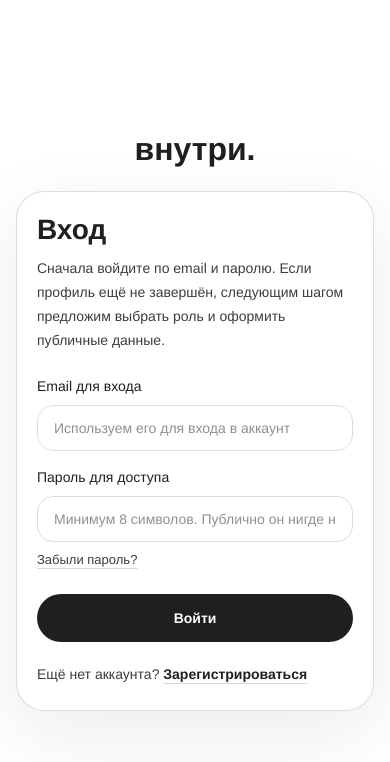
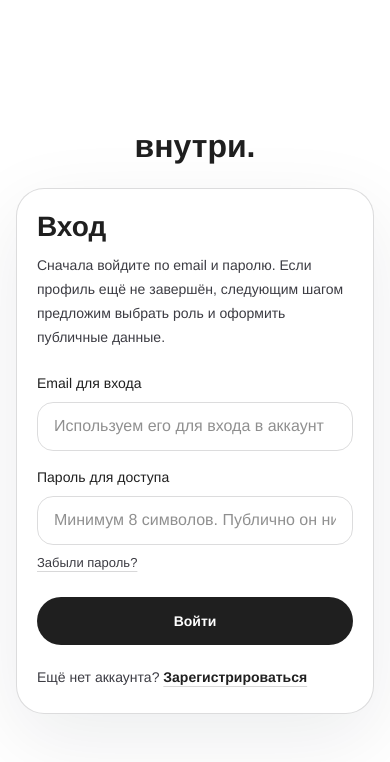
Before and after one commit to estenza/psy-prototype, a Next.js app: page /sign-in in a window 390 px wide. Shown: the top 762 px of the page. Built offline with nearby package versions, Linux system fonts and the light colour scheme; no server answers.

Commit message:
Fix mobile feed layout and input focus behavior

```diff
--- a/src/app/globals.css
+++ b/src/app/globals.css
@@ -17,7 +17,14 @@
 html,
 body {
   height: 100%;
-  overscroll-behavior-y: none;
+  overscroll-behavior-y: auto;
+}
+
+@media (min-width: 1024px) {
+  html,
+  body {
+    overscroll-behavior-y: none;
+  }
 }
 
 html {
@@ -66,6 +73,15 @@ textarea,
 select {
   font-family: inherit;
   letter-spacing: inherit;
+}
+
+@media (max-width: 1023px) {
+  .search-field,
+  input:not([type="checkbox"]):not([type="radio"]):not([type="range"]):not([type="file"]):not([type="color"]),
+  textarea,
+  select {
+    font-size: 16px !important;
+  }
 }
 
 @layer components {
--- a/src/components/layout/app-header.tsx
+++ b/src/components/layout/app-header.tsx
@@ -183,16 +183,12 @@ export function AppHeader({
     };
   }, [isMobileMenuOpen]);
 
-  useEffect(() => {
-    setIsMobileMenuOpen(false);
-  }, [pathname]);
-
   async function handleCreateTopicClick(event: React.MouseEvent<HTMLAnchorElement>) {
     await requireAuth(event);
   }
 
   return (
-    <header className="surface-primary border-separator z-50 border-b min-[721px]:fixed min-[721px]:inset-x-0 min-[721px]:top-0">
+    <header className="surface-primary border-separator relative z-50 border-b min-[721px]:fixed min-[721px]:inset-x-0 min-[721px]:top-0">
       <div className="relative z-10 mx-auto grid w-full max-w-[var(--app-shell-max-width)] items-center gap-x-2 gap-y-3 px-3 py-3 sm:px-4 min-[721px]:h-16 min-[721px]:grid-cols-[auto_minmax(0,1fr)_auto] min-[721px]:gap-3 min-[721px]:py-1 lg:grid-cols-[minmax(var(--app-shell-side-column-min-width),1fr)_minmax(0,var(--app-header-search-width))_minmax(var(--app-shell-side-column-min-width),1fr)] lg:px-[var(--app-shell-side-offset)] max-[720px]:grid-cols-[minmax(0,1fr)_auto]">
         <div className="flex min-w-0 items-center gap-1 sm:gap-2">
           <div ref={mobileMenuRef} className="relative flex items-center lg:hidden">
--- a/src/features/feed/components/discussion-view-screen.tsx
+++ b/src/features/feed/components/discussion-view-screen.tsx
@@ -179,7 +179,7 @@ export function DiscussionViewScreen({ postId }: DiscussionViewScreenProps) {
             activeSection={DEFAULT_ACTIVE_SECTION}
           />
 
-          <section className="surface-primary border-separator min-w-0 border-l border-r">
+          <section className="surface-primary border-separator -mx-4 min-w-0 sm:-mx-6 lg:mx-0 lg:border-l lg:border-r">
             <div className="border-separator border-b px-4 py-2 sm:px-5">
               <BackNavigationButton onClick={handleBack} />
             </div>
--- a/src/features/feed/components/feed-section.tsx
+++ b/src/features/feed/components/feed-section.tsx
@@ -24,7 +24,7 @@ export function FeedSection() {
   } = useFeed({ initialPosts: INITIAL_FEED_POSTS });
 
   return (
-    <section className="surface-primary border-separator -mx-4 min-w-0 border-l border-r sm:-mx-6 lg:mx-0">
+    <section className="surface-primary border-separator -mx-4 min-w-0 sm:-mx-6 lg:mx-0 lg:border-l lg:border-r">
       <FeedToolbar
         activeTopic={activeTopic}
         sortMode={sortMode}
```
